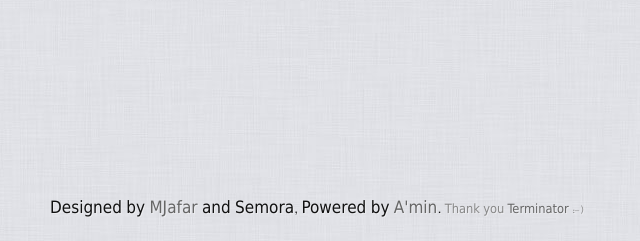
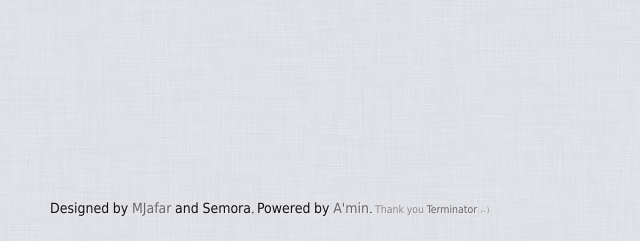
Before and after one commit to SutCEGoS/website, a Django app: a page that uses templates/base.html in a window 1280 px wide. Shown: the part 559-800 px from the top of the page, without its empty margins (0-640 px from the left). Run offline with Django 3.2, Linux system fonts and the light colour scheme; the visitor is signed in with stand-in values (Sample User, id 1); parts of the project's set-up code (start-up, migrations or seed data) failed here and were passed over; some libraries are stand-ins or nearby versions; some web fonts are replaced.

Commit message:
footer font size ok shod :d

```diff
--- a/static/css/style.css
+++ b/static/css/style.css
@@ -103,6 +103,7 @@ footer {
     padding: 10px 50px;
     line-height: 40px;
     height: 60px;
+    font-size: 14px;
     text-shadow: 1px 1px 0 rgba(255, 255, 255, .4);
     -o-text-shadow: 1px 1px 0 rgba(255, 255, 255, .4);
     -moz-text-shadow: 1px 1px 0 rgba(255, 255, 255, .4);
```
